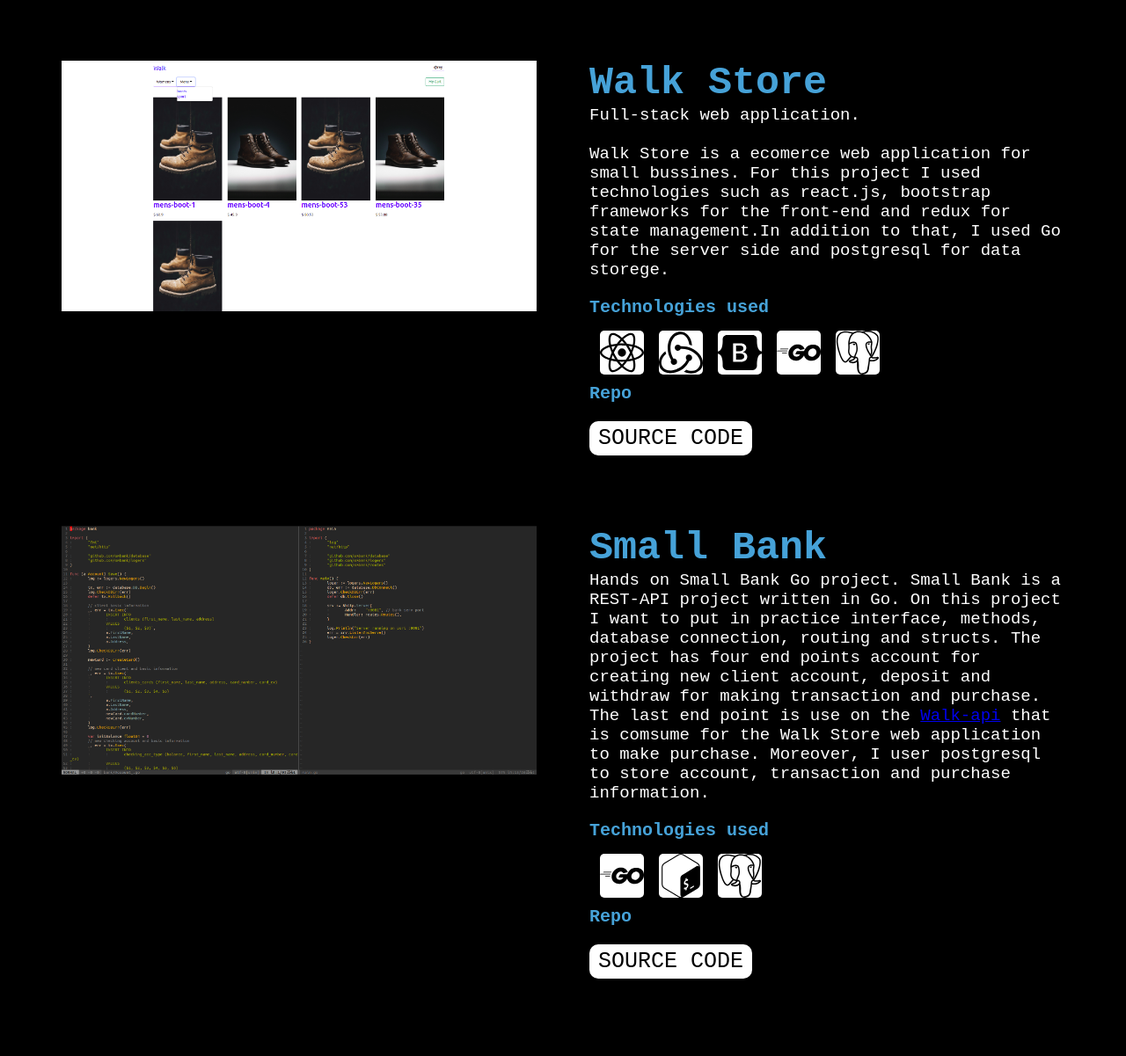
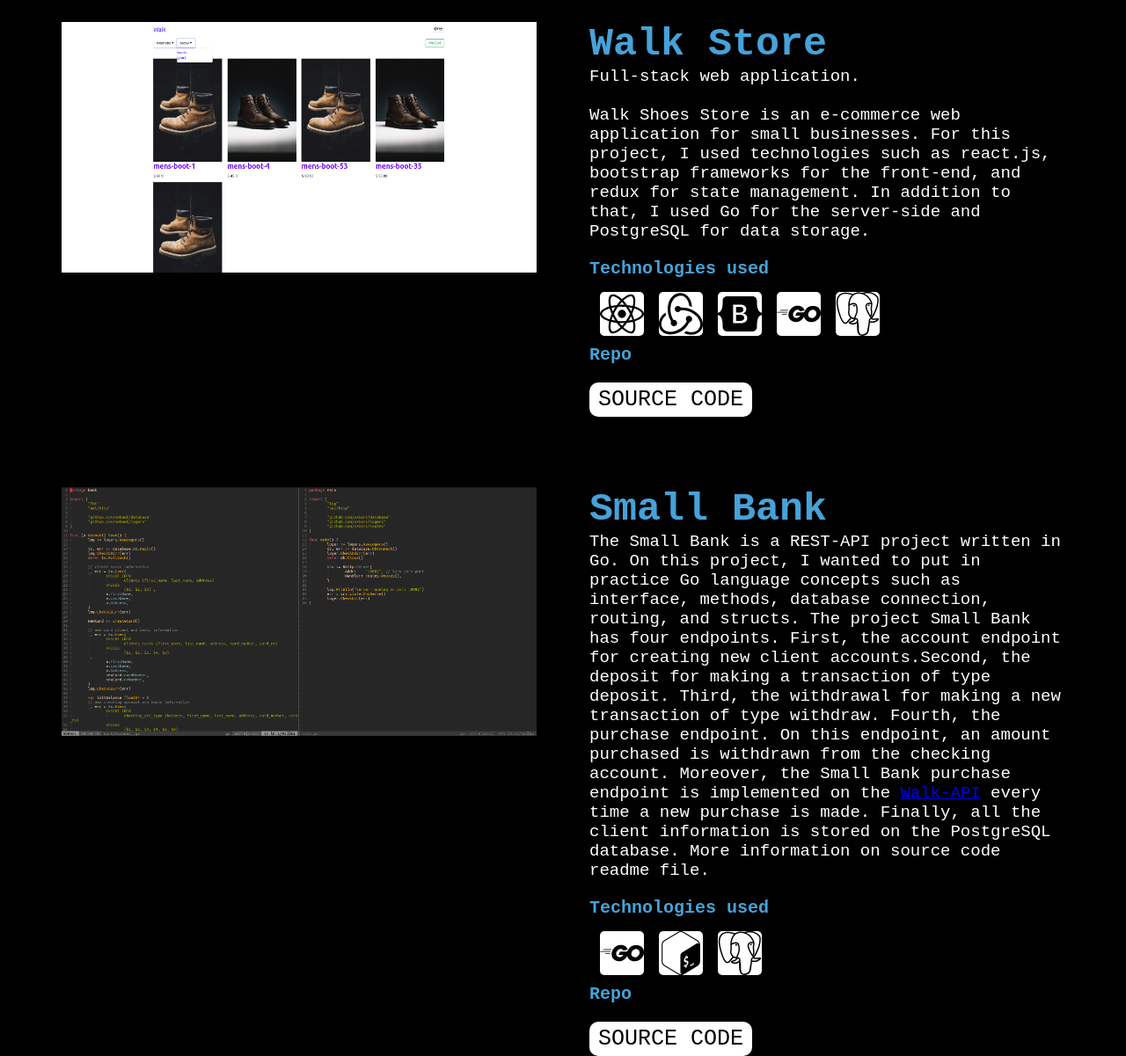
Before and after one commit to redmejia/redmejia.github.io, a website: page index.html in a window 1280 px wide. Shown: the part 1480-2681 px from the top of the page at 88% size. Drawn offline with Linux system fonts and the light colour scheme.

Commit message:
Walk Shoes Store and Small bank rest-api projects

```diff
--- a/index.html
+++ b/index.html
@@ -48,8 +48,7 @@
         <p class="strong-med-title">About</p>
         <p class="text-paragraph">
             I am a self-taught developer from Oakland California. I started my programming journey when I found The
-            Complete Web Developer: Zero to Mastery. The Zero to Mastery tutorial was the starting point to learn about
-            programming and full-stack development. In the Zero to Mastery tutorial, I learned about node.js, React.js,
+            Complete Web Developer: Zero to Mastery. In the Zero to Mastery tutorial, I learned about node.js, React.js,
             Redux, and PostgreSQL. However, As a self-taught, I did not stop there, and I expanded my skills with new
             technologies such as Go (Golang) for server-side, Bootstrap framework, sass (still learning). In addition to
             that, I migrated from the Windows operating system to Linux, where I learned a bit of bash scripting. My
@@ -131,10 +130,9 @@
                     Full-stack web application.
                     <br />
                     <br />
-                    Walk Store is a ecomerce web application for small bussines.
-                    For this project I used technologies such as react.js, bootstrap
-                    frameworks for the front-end and redux for state management.In addition to that,
-                    I used Go for the server side and postgresql for data storege.
+                    Walk Shoes Store is an e-commerce web application for small businesses. For this project, I used
+                    technologies such as react.js, bootstrap frameworks for the front-end, and redux for state
+                    management. In addition to that, I used Go for the server-side and PostgreSQL for data storage.
                 </p>
                 <div class="card-box__project--tech-tools">
 
@@ -178,13 +176,24 @@
             <div class="col-1-of-2">
                 <p class="card-box__project--title strong-med-title">Small Bank</p>
                 <p class="card-box__project--description text-paragraph">
-                    Hands on Small Bank Go project. Small Bank is a REST-API project written in Go.
+
+                    The Small Bank is a REST-API project written in Go. On this project, I wanted to put in practice Go
+                    language concepts such as interface, methods, database connection, routing, and structs. The project
+                    Small Bank has four endpoints. First, the account endpoint for creating new client accounts.Second,
+                    the deposit for making a transaction of type deposit. Third, the withdrawal for making a new
+                    transaction of type withdraw. Fourth, the purchase endpoint. On this endpoint, an amount purchased
+                    is withdrawn from the checking account. Moreover, the Small Bank purchase endpoint is implemented on
+                    the <a href="#"> Walk-API</a> every time a new purchase is made. Finally, all the client information
+                    is stored on the
+                    PostgreSQL database. More information on source code readme file.
+
+                    <!-- Hands on Small Bank Go project. Small Bank is a REST-API project written in Go.
                     On this project I want to put in practice interface, methods, database connection, routing and
                     structs. The project has four end points account for creating new client account, deposit and
                     withdraw for making transaction and purchase. The last end point is use on the
                     <a href="#">Walk-api</a> that is comsume for the Walk Store web application to make purchase.
                     Moreover, I user postgresql to store account, transaction and purchase information.
-                    <br />
+                    <br /> -->
 
                 </p>
                 <div class="card-box__project--tech-tools">
```
